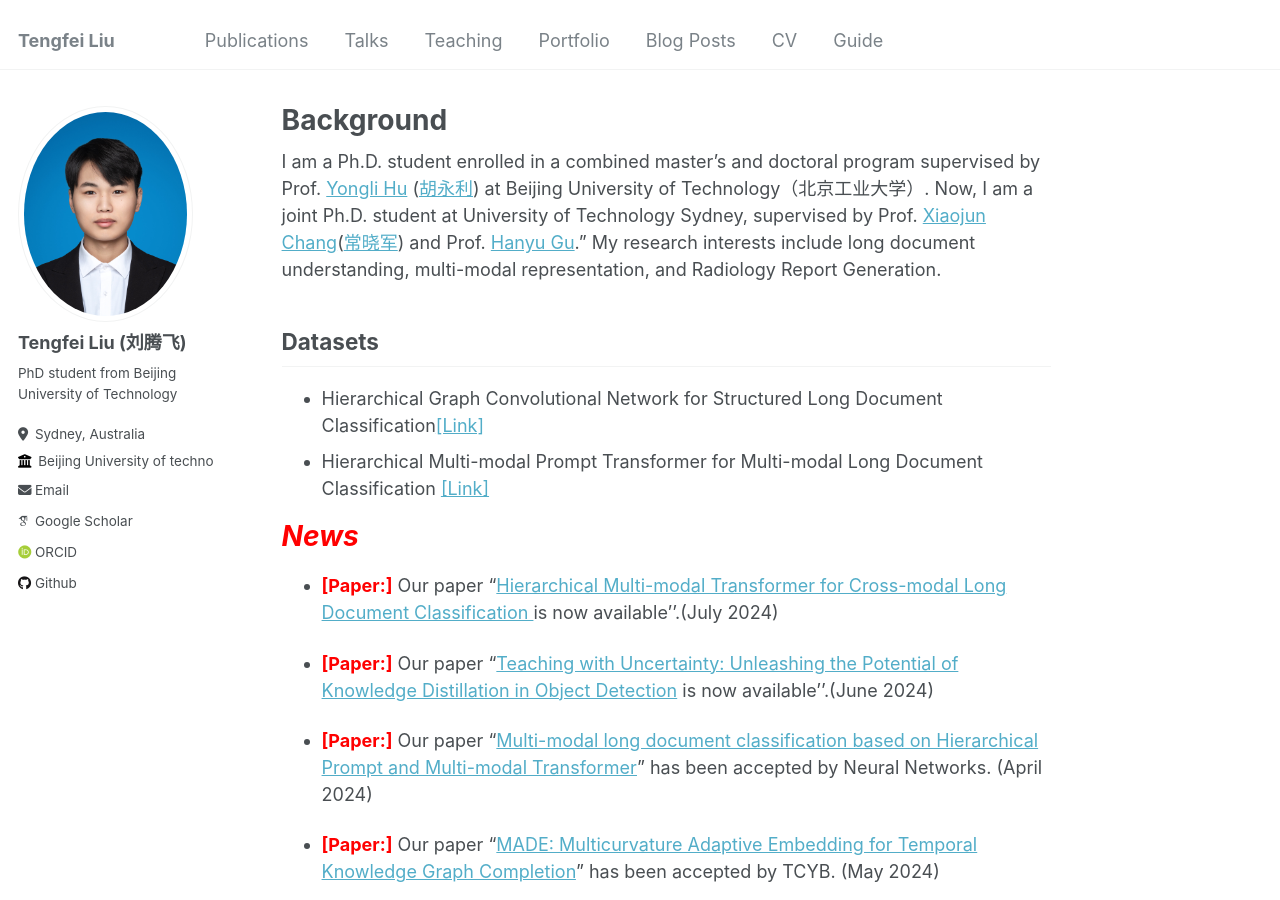
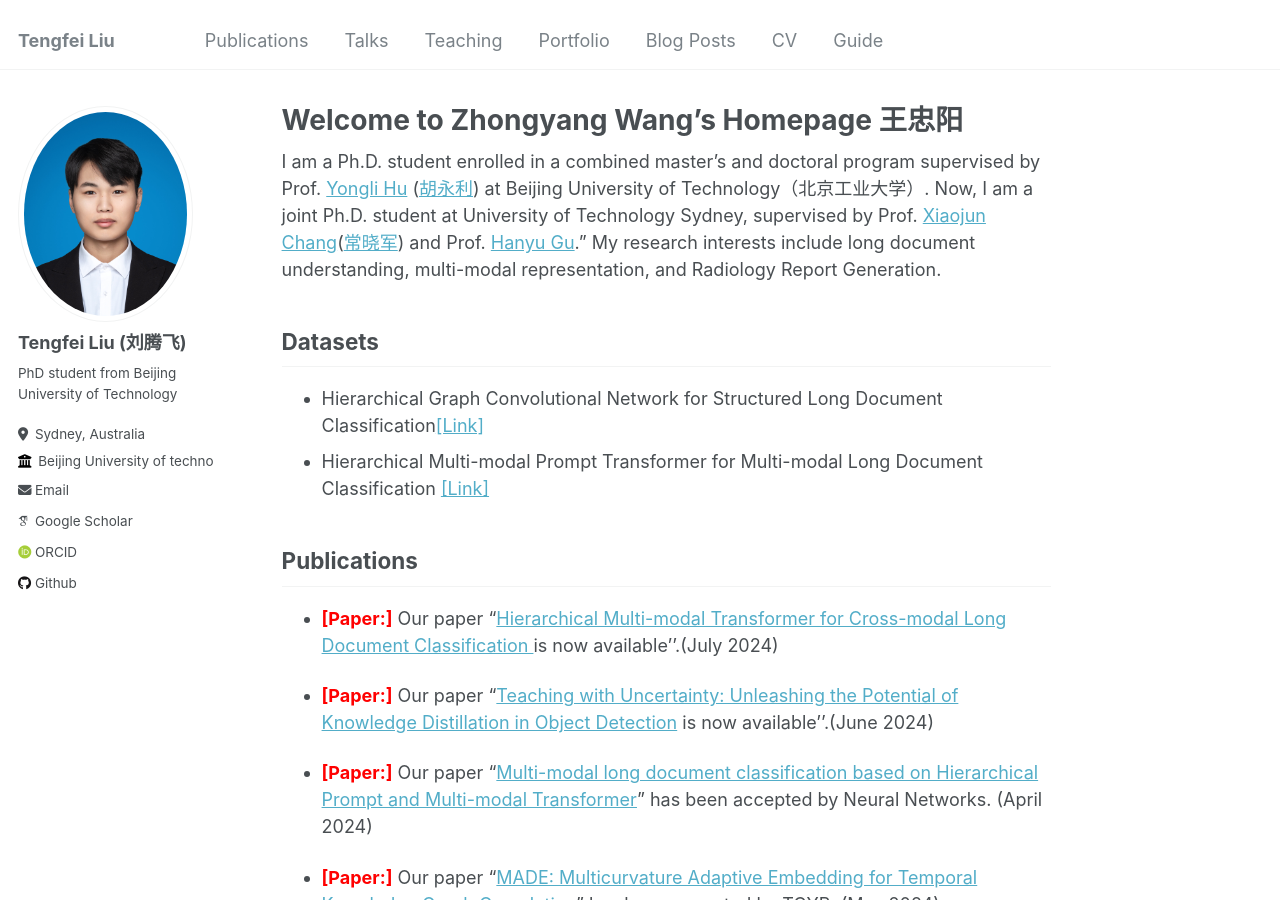
Before and after one commit to Zhongyang-Wang1/ZhongyangWang.github.io, a Jekyll site: the page built from _pages/about.md, in a window 1280 px wide and 900 px high. Built offline with Jekyll 4.4.1, drawn with Linux system fonts in a browser that asks for light colours; some web fonts are replaced.

Commit message:
Update about.md

```diff
--- a/_pages/about.md
+++ b/_pages/about.md
@@ -1,6 +1,6 @@
 ---
 permalink: /
-title: "Background"
+title: "Welcome to Zhongyang Wang’s Homepage 王忠阳"
 author_profile: true
 redirect_from:
   - /about/
@@ -13,7 +13,7 @@ I am a Ph.D. student enrolled in a combined master's and doctoral program superv
 - Hierarchical Graph Convolutional Network for Structured Long Document Classification[[Link]](https://drive.google.com/drive/folders/1GAQJ0oWRObOuFIbTeVE8vFI0zBkRG1pa)
 - Hierarchical Multi-modal Prompt Transformer for Multi-modal Long Document Classification [[Link]](https://drive.google.com/drive/folders/1759nBGt7J0ZkUK8-jSbAys9_SANQVC-E)
 
-# <i><span style="color:red;">News</span></i>
+## Publications
 * **<span style="color:red;">[Paper:]</span>** Our paper "[Hierarchical Multi-modal Transformer for Cross-modal Long Document Classification
 ](https://arxiv.org/abs/2407.10105) is now available’’.(July 2024)
 
```
